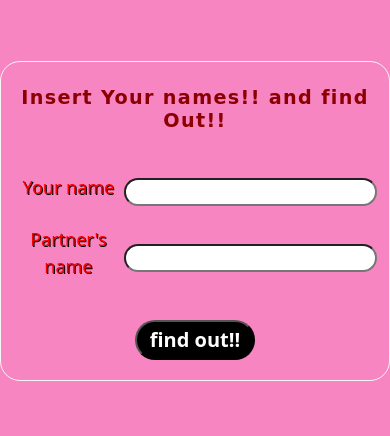
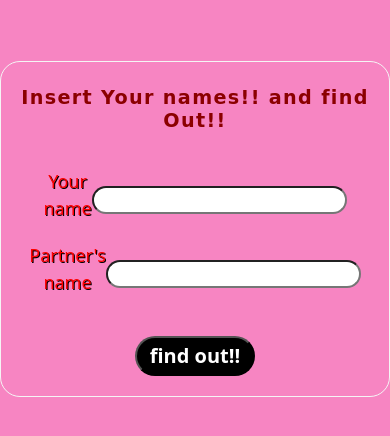
Before and after one commit to ble55in9fame/properSite, a plain HTML site: page index.html in a window 390 px wide. Shown: the part 166-602 px from the top of the page. Drawn offline with nearby package versions, Linux system fonts and the light colour scheme.

Commit message:
Update love.css

```diff
--- a/love.css
+++ b/love.css
@@ -96,13 +96,7 @@ input{
     #results{
         font-size: 1.4rem;
     }
-    fieldset{
-        max-width: 50vh;
-        max-height: 7vh;
-    }
     input{
-    max-width: 30vh;
-    max-height: 5vh;
     font-size: 16px;
     }
     legend{
```
